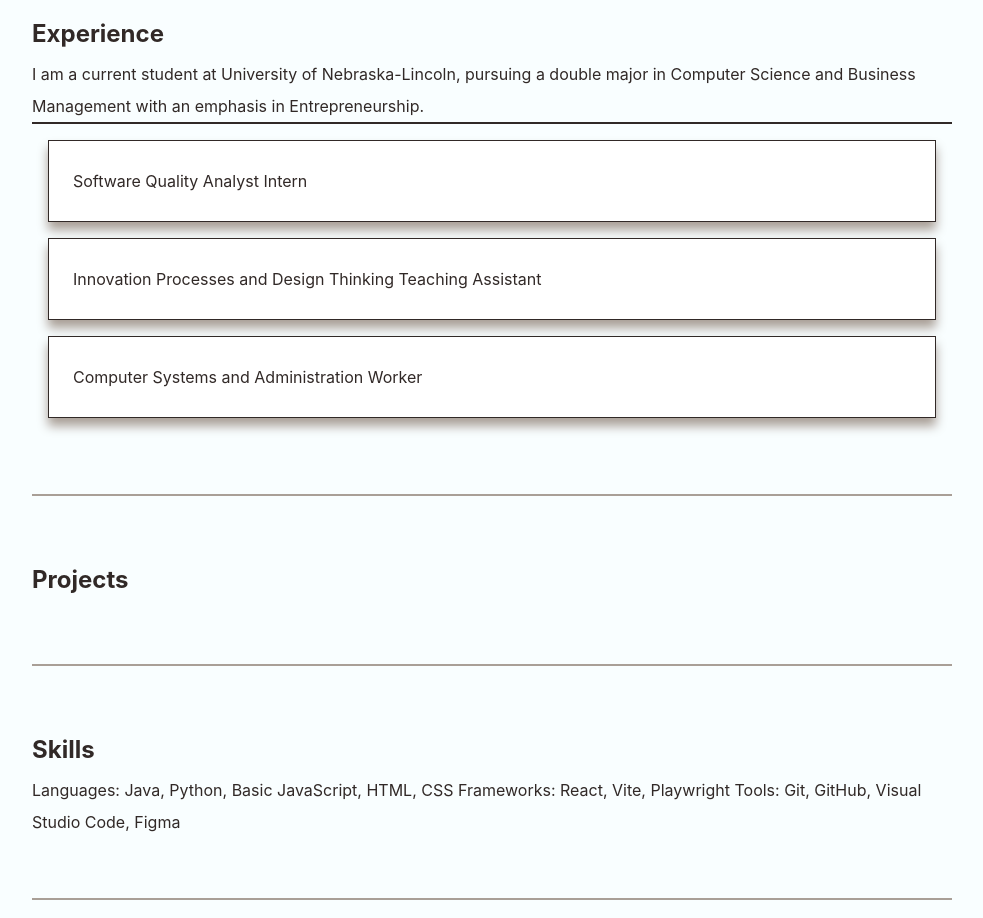
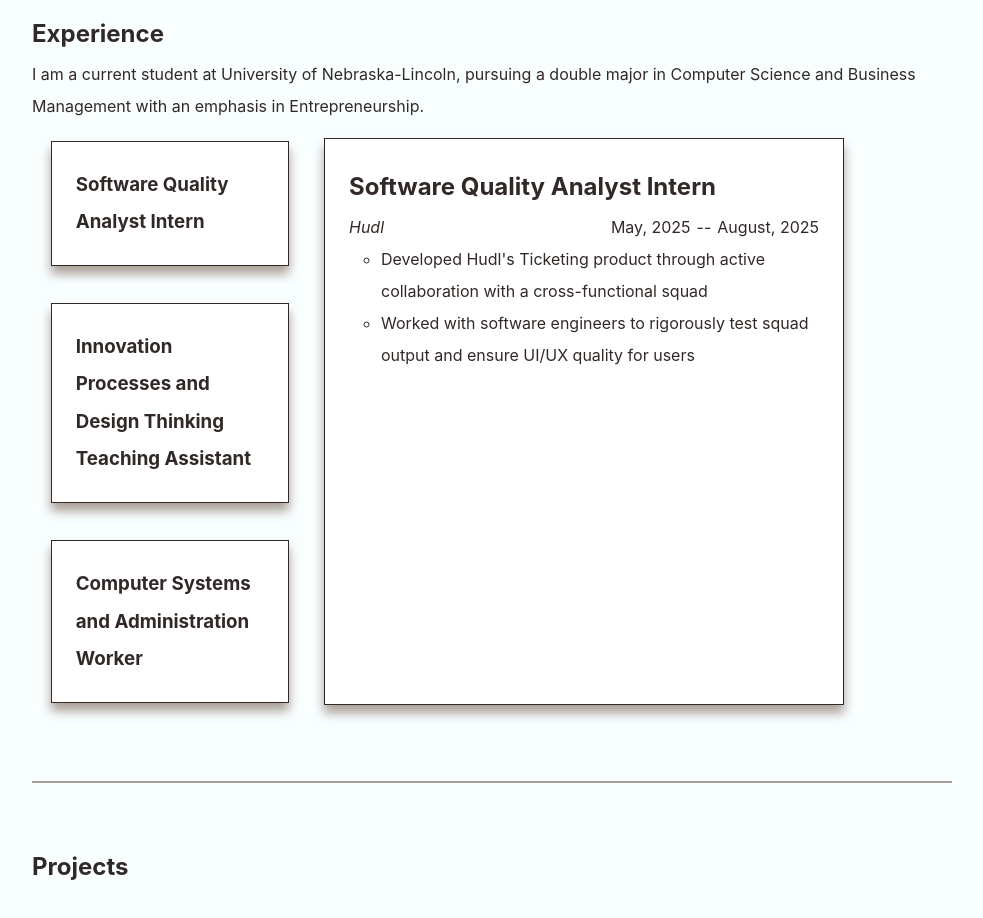
Before and after one commit to averlbacher2/averlbacher2.github.io, a React (Vite) app in the folder personal-portfolio/: page / in a window 1280 px wide. Shown: the part 680-1598 px from the top of the page, without its empty margins (148-1131 px from the left). Built offline with nearby package versions, Linux system fonts and the light colour scheme.

Commit message:
Changed ExperienceTimeline to ExperiencesContainer, which is interactable by clicking instead of having a timeline

```diff
--- a/personal-portfolio/src/App.jsx
+++ b/personal-portfolio/src/App.jsx
@@ -1,8 +1,7 @@
 import React from 'react';
 import './styles/main.css';
-import ExperienceCardList from './sections/ExperienceCardList';
 import experienceData from './data/experienceData';
-import ExperienceTimeline from './sections/ExperienceTimeline';
+import ExperiencesContainer from './sections/ExperiencesContainer';
 
 function App() {
   return (
@@ -53,7 +52,7 @@ function App() {
             emphasis in Entrepreneurship.
           </p>
           {/* Use your React component for each work experience */}
-          <ExperienceTimeline experiences={experienceData} />
+          <ExperiencesContainer experiences={experienceData} />
           {/* Add more ExperienceCard components here */}
         </section>
         <section id="projects">
--- a/personal-portfolio/src/components/ExperienceCard.jsx
+++ b/personal-portfolio/src/components/ExperienceCard.jsx
@@ -13,7 +13,7 @@ export default function ExperienceCard({
     <div className="experience-card" key={expId}>
       <h2>{expTitle}</h2>
       <div className="experience-card-details">
-        <div>{expCompany}</div>
+        <div className="experience-card-company">{expCompany}</div>
         <div className="experience-card-dates">
             {expStart && <p>{expStart}</p>}
             <p>--</p>
--- a/personal-portfolio/src/sections/ExperienceCardList.jsx
+++ /dev/null
@@ -1,18 +0,0 @@
-import ExperienceCard from "../components/ExperienceCard";
-
-export default function ExperienceCardList({ experiences }) {
-    return (
-        experiences.map((experience, index) => {
-            return (
-                <ExperienceCard
-                    key={index}
-                    expTitle={experience.title}
-                    expCompany={experience.company}
-                    expStart={experience.startDate}
-                    expEnd={experience.endDate}
-                    expDescription={experience.description}
-                />
-            )
-        })
-    )
-}
--- a/personal-portfolio/src/sections/ExperienceTimeline.jsx
+++ b/personal-portfolio/src/sections/ExperiencesContainer.jsx
@@ -3,28 +3,27 @@ import experienceData from "../data/experienceData";
 import ExperienceCard from "../components/ExperienceCard";
 
 
-export default function ExperienceTimeline({ experiences }) {
-  const [selectedExperienceId, setSelectedExperienceId] = useState(null);
+export default function ExperiencesContainer({ experiences }) {
+  const [selectedExperienceId, setSelectedExperienceId] = useState(1);
     const selectedExperience = experienceData.find( (exp) => exp.id ===
       selectedExperienceId);
   return (
-    <div className="timeline-container">
-      <div className="timeline-line"></div>
-      <div className="timeline-points">
+    <div className="experiences-container">
+      <div className="experience-thumbnails">
         {/* Thumbnails here */}
         {experiences.map((experience) => {
           return (
-            <div
+            <h3
               key={experience.id}
-              className="experience-card"
+              className="experience-card experience-card-thumbnail"
               onClick={() => setSelectedExperienceId(experience.id)}
             >
               {experience.title}
-            </div>
+            </h3>
           );
         })}
       </div>
-
+      <div className="experiences-expanded">
       {selectedExperience && (
         <ExperienceCard
           key={selectedExperience.id}
@@ -36,6 +35,7 @@ export default function ExperienceTimeline({ experiences }) {
           expDescription={selectedExperience.description}
         />
       )}
+      </div>
     </div>
   );
 }
--- a/personal-portfolio/src/styles/components.css
+++ b/personal-portfolio/src/styles/components.css
@@ -10,18 +10,33 @@
     box-shadow: 0 8px 10px 0 var(--khaki);
 }
 
+.experience-thumbnails :hover{
+    color: var(--persian-green);
+}
+
+.experience-card-company {
+    max-width: 50%;
+    display: flex;
+    width: fit-content;
+    font-style: italic;
+}
+
 .experience-card-dates {
     display: flex;
-    width: 25%;
-    justify-content: space-between;
     align-items: center;
+    flex-direction: row;
+    flex-wrap: wrap;
+    justify-content: space-evenly;
+    align-content: center;
+    width: fit-content;
+    gap: 6px;
 }
 
 .experience-card-details {
     display: flex;
     justify-content: space-between;
-    width: full;
     align-items: center;
+    gap: 10px;
 }
 
 .experience-card ul {
@@ -29,12 +44,21 @@
     padding-left: 2em;
 }
 
-.timeline-container {
-    /* TODO */
+.experiences-container {
+    display: flex;
+    flex-direction: row;
+    align-items: stretch;
 }
 
-.timeline-line {
-    border: 1px solid var(--raisin-black);
+.experiences-expanded {
+    display: flex;
+    width: 60%;
+}
+
+.experience-thumbnails {
+    display: flex;
+    flex-direction: column;
+    width: 30%;
 }
 
 nav a:hover {
```
